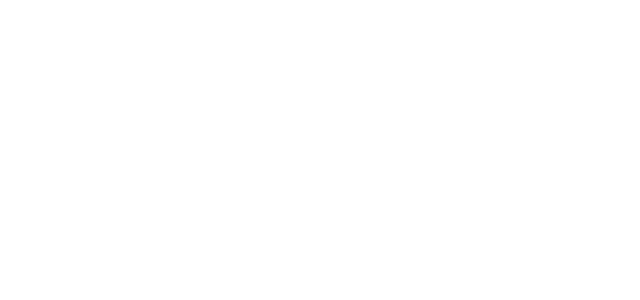
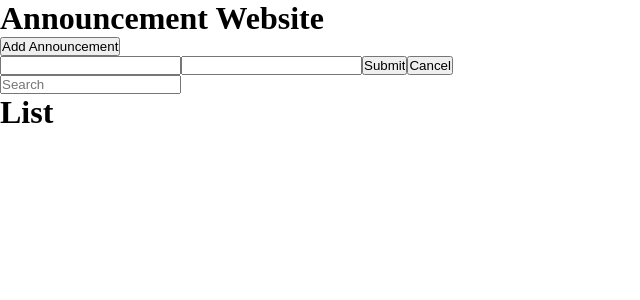
Before and after one commit to IvZaporozhchenko/announcementWebsiteForNerdySoft, a React (Create React App) app: page / in a window 1280 px wide. Shown: the top 300 px of the page, without its empty margins (0-640 px from the left). Built offline with nearby package versions, Linux system fonts and the light colour scheme.

Commit message:
Added basic components

```diff
--- a/src/App.js
+++ b/src/App.js
@@ -1,10 +1,22 @@
+import React, {Component} from "react";
+import Header from "./components/Header";
+import NewAnnouncement from "./components/NewAnnouncement"
+import SearchAnnouncement from "./components/SearchAnnouncement";
+import ListOfAnnouncements from "./components/ListOfAnnouncements";
+
 import './App.css';
 
-function App() {
-	return (
-		<div className="App">
-		</div>
-	);
+class App extends Component {
+	render() {
+		return (
+			<div>
+				<Header />
+				<NewAnnouncement />
+				<SearchAnnouncement />
+				<ListOfAnnouncements />
+			</div>
+		)
+	}
 }
 
 export default App;
--- /dev/null
+++ b/src/components/AddAnnouncementBtn.js
@@ -0,0 +1,9 @@
+function AddAnnouncementBtn() {
+	return (
+		<div>
+			<button>Add Announcement</button>
+		</div>
+	)
+}
+
+export default AddAnnouncementBtn;
--- /dev/null
+++ b/src/components/Header.js
@@ -0,0 +1,15 @@
+import React, {Component} from "react";
+import AddAnnouncementBtn from "./AddAnnouncementBtn";
+
+class Header extends Component{
+	render() {
+		return (
+			<div>
+				<h1>Announcement Website</h1>
+				<AddAnnouncementBtn />
+			</div>
+		)
+	}
+}
+
+export default Header;
--- /dev/null
+++ b/src/components/ListOfAnnouncements.js
@@ -0,0 +1,9 @@
+function ListOfAnnouncements() {
+	return (
+		<div>
+			<h1>List</h1>
+		</div>
+	)
+}
+
+export default ListOfAnnouncements;
--- /dev/null
+++ b/src/components/NewAnnouncement.js
@@ -0,0 +1,14 @@
+function NewAnnouncement() {
+	return (
+		<div>
+			<form>
+				<input type="text"/>
+				<input type="text"/>
+				<input type="submit"/>
+				<button>Cancel</button>
+			</form>
+		</div>
+	)
+}
+
+export default NewAnnouncement;
--- /dev/null
+++ b/src/components/SearchAnnouncement.js
@@ -0,0 +1,11 @@
+function SearchAnnouncement() {
+	return (
+		<div>
+			<input type="text"
+			       placeholder="Search"
+			/>
+		</div>
+	)
+}
+
+export default SearchAnnouncement;
```
